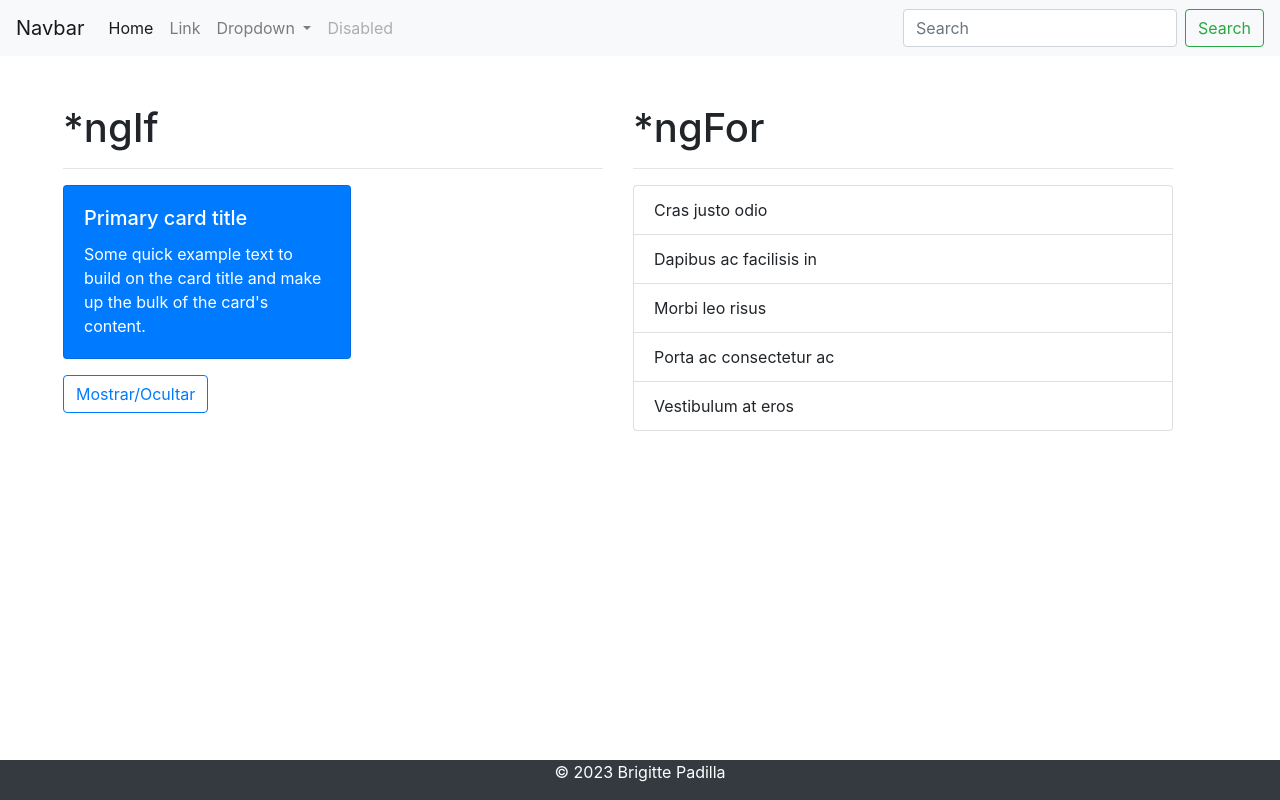
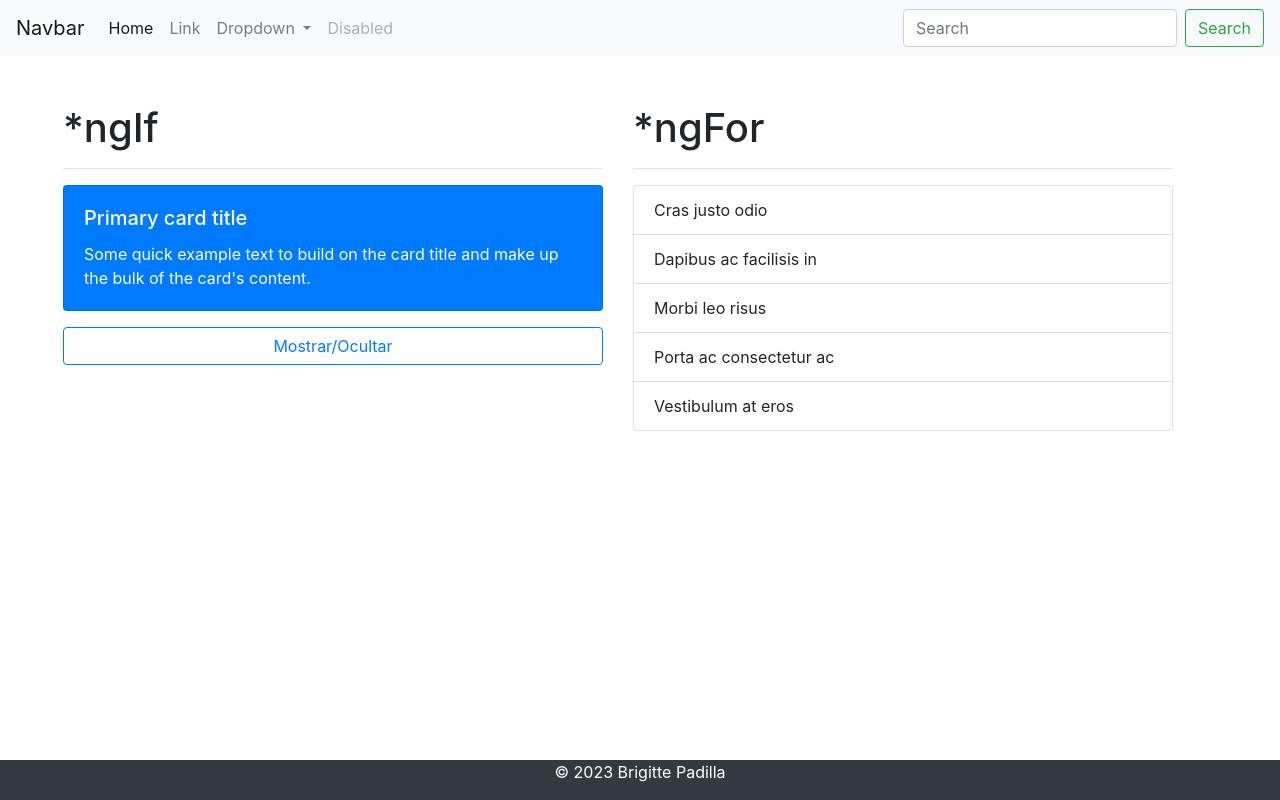
Before and after one commit to Brigitte9219/Angular_EjmMyApp, an Angular app: page / in a window 1280 px wide. Built offline with nearby package versions, Linux system fonts and the light colour scheme.

Commit message:
actualizando estilos

```diff
--- a/src/app/components/body/body.component.html
+++ b/src/app/components/body/body.component.html
@@ -4,13 +4,13 @@
     <h1>*ngIf</h1>
     <hr>
 
-    <div class="card text-white bg-primary mb-3" style="max-width: 18rem;">
+    <div class="card text-white bg-primary mb-3" style="width: 100%;">
       <div class="card-body">
         <h5 class="card-title">Primary card title</h5>
         <p class="card-text">Some quick example text to build on the card title and make up the bulk of the card's content.</p>
       </div>
     </div>
-    <button class="btn btn-outline-primary">Mostrar/Ocultar</button>
+    <button class="btn btn-outline-primary btn-block">Mostrar/Ocultar</button>
 
   </div>
 
```
